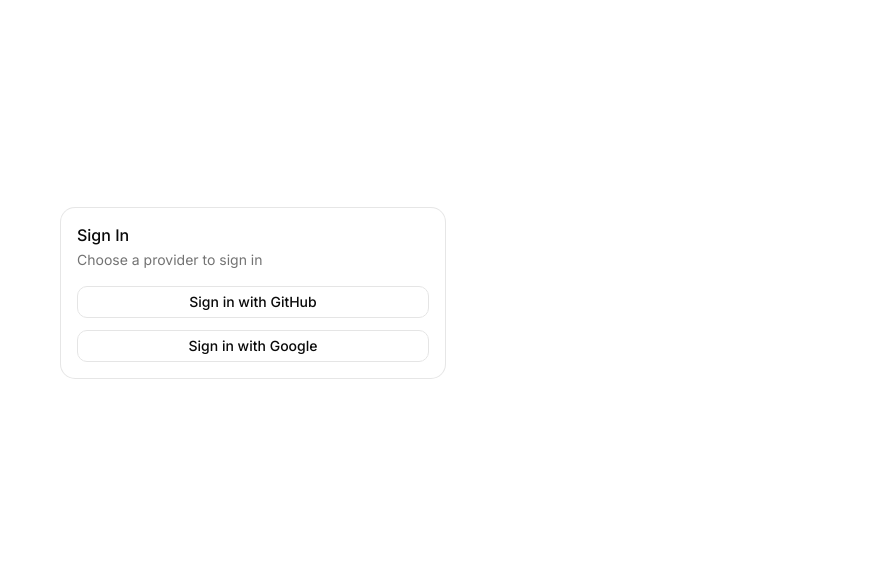
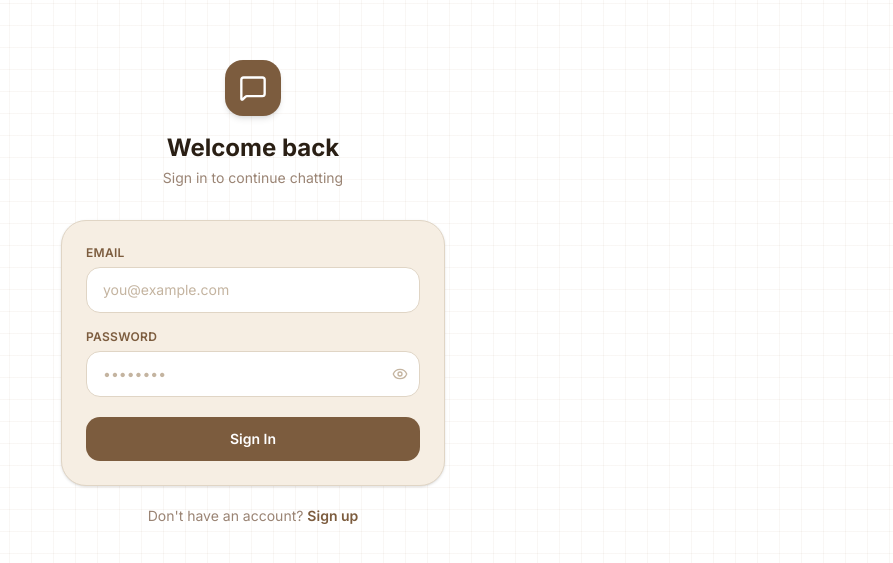
Before and after one commit to chaudhary-rishabh/websocket_mongo, a Next.js app in the folder websocket/: page /login in a window 1280 px wide. Shown: the part 107-670 px from the top of the page, without its empty margins (387-1280 px from the left). Built offline with nearby package versions, Linux system fonts and the light colour scheme; no server answers.

Commit message:
add nextAuth in frontend nextjs

```diff
--- /dev/null
+++ b/websocket/src/app/actions/auth.ts
@@ -0,0 +1,18 @@
+'use server'
+
+import { auth, signOut } from '@/lib/auth'
+
+export async function logoutAction() {
+  const session = await auth()
+  if (session?.accessToken) {
+    try {
+      await fetch(`${process.env.API_URL ?? 'http://localhost:4000'}/api/v1/auth/logout`, {
+        method: 'POST',
+        headers: { Authorization: `Bearer ${session.accessToken}` },
+      })
+    } catch {
+      // Backend logout failure is non-fatal — still clear local session
+    }
+  }
+  await signOut({ redirectTo: '/login' })
+}
--- a/websocket/src/app/layout.tsx
+++ b/websocket/src/app/layout.tsx
@@ -1,5 +1,6 @@
 import type { Metadata } from 'next'
 import { Geist, Inter } from 'next/font/google'
+import Providers from '@/components/ui/providers'
 import './globals.css'
 
 const geist = Geist({
@@ -23,7 +24,7 @@
   return (
     <html lang="en" className={`${geist.variable} ${inter.variable} h-full antialiased`}>
       <body className="h-full" style={{ fontFamily: 'var(--font-inter), sans-serif' }}>
-        {children}
+        <Providers>{children}</Providers>
       </body>
     </html>
   )
--- a/websocket/src/app/login/page.tsx
+++ b/websocket/src/app/login/page.tsx
@@ -1,38 +1,130 @@
-import { signIn } from "@/lib/auth";
-import { Button } from "@/components/ui/button";
-import { Card, CardContent, CardDescription, CardHeader, CardTitle } from "@/components/ui/card";
+'use client'
+
+import { useState } from 'react'
+import { useRouter } from 'next/navigation'
+import Link from 'next/link'
+import { signIn } from 'next-auth/react'
+import { MessageSquare, Eye, EyeOff, Loader2 } from 'lucide-react'
+import { cn } from '@/lib/utils'
 
 export default function LoginPage() {
+  const router = useRouter()
+  const [email, setEmail]       = useState('')
+  const [password, setPassword] = useState('')
+  const [showPw, setShowPw]     = useState(false)
+  const [loading, setLoading]   = useState(false)
+  const [error, setError]       = useState('')
+
+  const handleSubmit = async (e: React.FormEvent) => {
+    e.preventDefault()
+    if (!email || !password) { setError('Please fill in all fields.'); return }
+    setError('')
+    setLoading(true)
+    try {
+      const result = await signIn('credentials', {
+        email: email.trim().toLowerCase(),
+        password,
+        redirect: false,
+      })
+      if (result?.error) {
+        setError('Invalid email or password. Please try again.')
+      } else {
+        router.push('/chat')
+        router.refresh()
+      }
+    } finally {
+      setLoading(false)
+    }
+  }
+
   return (
-    <div className="flex min-h-screen items-center justify-center">
-      <Card className="w-full max-w-sm">
-        <CardHeader>
-          <CardTitle>Sign In</CardTitle>
-          <CardDescription>Choose a provider to sign in</CardDescription>
-        </CardHeader>
-        <CardContent className="flex flex-col gap-3">
-          <form
-            action={async () => {
-              "use server";
-              await signIn("github");
-            }}
-          >
-            <Button type="submit" className="w-full" variant="outline">
-              Sign in with GitHub
-            </Button>
+    <div className="min-h-screen bg-white bg-texture flex items-center justify-center p-4">
+      <div className="w-full max-w-sm">
+
+        {/* Brand */}
+        <div className="flex flex-col items-center mb-8">
+          <div className="w-14 h-14 rounded-2xl bg-[#7C5C3E] flex items-center justify-center shadow-md mb-4">
+            <MessageSquare className="w-7 h-7 text-white" />
+          </div>
+          <h1 className="text-2xl font-bold text-[#2A1F14]">Welcome back</h1>
+          <p className="text-sm text-[#9A8474] mt-1">Sign in to continue chatting</p>
+        </div>
+
+        {/* Card */}
+        <div className="bg-[#F6EEE3] rounded-[25px] border border-[#E0D5C5] p-6 shadow-sm">
+          <form onSubmit={handleSubmit} className="flex flex-col gap-4">
+
+            {/* Error */}
+            {error && (
+              <div className="bg-red-50 border border-red-200 text-red-600 text-sm px-4 py-3 rounded-xl">
+                {error}
+              </div>
+            )}
+
+            {/* Email */}
+            <div className="flex flex-col gap-1.5">
+              <label className="text-xs font-semibold text-[#7C5C3E] uppercase tracking-wide">
+                Email
+              </label>
+              <input
+                type="email"
+                value={email}
+                onChange={(e) => setEmail(e.target.value)}
+                placeholder="you@example.com"
+                autoComplete="email"
+                className="w-full bg-white border border-[#E0D5C5] rounded-xl px-4 py-3 text-sm text-[#2A1F14] placeholder:text-[#C4B4A0] outline-none focus:border-[#9B7653] focus:ring-2 focus:ring-[#9B7653]/20 transition-all duration-200"
+              />
+            </div>
+
+            {/* Password */}
+            <div className="flex flex-col gap-1.5">
+              <label className="text-xs font-semibold text-[#7C5C3E] uppercase tracking-wide">
+                Password
+              </label>
+              <div className="relative">
+                <input
+                  type={showPw ? 'text' : 'password'}
+                  value={password}
+                  onChange={(e) => setPassword(e.target.value)}
+                  placeholder="••••••••"
+                  autoComplete="current-password"
+                  className="w-full bg-white border border-[#E0D5C5] rounded-xl px-4 py-3 pr-11 text-sm text-[#2A1F14] placeholder:text-[#C4B4A0] outline-none focus:border-[#9B7653] focus:ring-2 focus:ring-[#9B7653]/20 transition-all duration-200"
+                />
+                <button
+                  type="button"
+                  onClick={() => setShowPw((v) => !v)}
+                  className="absolute right-3 top-1/2 -translate-y-1/2 text-[#C4B4A0] hover:text-[#9B7653] transition-colors"
+                >
+                  {showPw ? <EyeOff className="w-4 h-4" /> : <Eye className="w-4 h-4" />}
+                </button>
+              </div>
+            </div>
+
+            {/* Submit */}
+            <button
+              type="submit"
+              disabled={loading}
+              className={cn(
+                'w-full flex items-center justify-center gap-2 py-3 rounded-xl text-sm font-semibold text-white transition-all duration-200 mt-1',
+                loading
+                  ? 'bg-[#C4A882] cursor-not-allowed'
+                  : 'bg-[#7C5C3E] hover:bg-[#9B7653] active:scale-[0.98]',
+              )}
+            >
+              {loading && <Loader2 className="w-4 h-4 animate-spin" />}
+              {loading ? 'Signing in…' : 'Sign In'}
+            </button>
           </form>
-          <form
-            action={async () => {
-              "use server";
-              await signIn("google");
-            }}
-          >
-            <Button type="submit" className="w-full" variant="outline">
-              Sign in with Google
-            </Button>
-          </form>
-        </CardContent>
-      </Card>
+        </div>
+
+        {/* Footer */}
+        <p className="text-center text-sm text-[#9A8474] mt-5">
+          Don&apos;t have an account?{' '}
+          <Link href="/signup" className="font-semibold text-[#7C5C3E] hover:text-[#9B7653] transition-colors">
+            Sign up
+          </Link>
+        </p>
+      </div>
     </div>
-  );
+  )
 }
--- /dev/null
+++ b/websocket/src/components/ui/providers.tsx
@@ -0,0 +1,7 @@
+'use client'
+
+import { SessionProvider } from 'next-auth/react'
+
+export default function Providers({ children }: { children: React.ReactNode }) {
+  return <SessionProvider>{children}</SessionProvider>
+}
--- a/websocket/src/lib/auth.ts
+++ b/websocket/src/lib/auth.ts
@@ -1,25 +1,119 @@
-import NextAuth from "next-auth";
-import GitHub from "next-auth/providers/github";
-import Google from "next-auth/providers/google";
+import NextAuth, { type DefaultSession } from 'next-auth'
+import Credentials from 'next-auth/providers/credentials'
+
+/* ─── Type augmentation ──────────────────────────────────────────────── */
+declare module 'next-auth' {
+  interface Session {
+    user: {
+      id: string
+      username: string
+      displayName: string
+      avatar?: string
+      bio?: string
+      role: string
+    } & DefaultSession['user']
+    accessToken: string
+    refreshToken: string
+  }
+
+  interface User {
+    username: string
+    displayName: string
+    avatar?: string
+    bio?: string
+    role: string
+    accessToken: string
+    refreshToken: string
+  }
+}
+
+declare module 'next-auth/jwt' {
+  interface JWT {
+    accessToken: string
+    refreshToken: string
+    userId: string
+    username: string
+    displayName: string
+    avatar?: string
+    bio?: string
+    role: string
+  }
+}
+
+const API_URL = process.env.API_URL ?? 'http://localhost:4000'
 
 export const { handlers, signIn, signOut, auth } = NextAuth({
   providers: [
-    GitHub({
-      clientId: process.env.GITHUB_CLIENT_ID!,
-      clientSecret: process.env.GITHUB_CLIENT_SECRET!,
-    }),
-    Google({
-      clientId: process.env.GOOGLE_CLIENT_ID!,
-      clientSecret: process.env.GOOGLE_CLIENT_SECRET!,
+    Credentials({
+      credentials: {
+        email: { type: 'email' },
+        password: { type: 'password' },
+      },
+      async authorize(credentials) {
+        try {
+          const res = await fetch(`${API_URL}/api/v1/auth/login`, {
+            method: 'POST',
+            headers: { 'Content-Type': 'application/json' },
+            body: JSON.stringify({
+              email: credentials.email,
+              password: credentials.password,
+            }),
+          })
+          const json = await res.json()
+          if (!res.ok || !json.success) return null
+          const { user, accessToken, refreshToken } = json.data as {
+            user: {
+              _id: string; email: string; username: string
+              displayName: string; avatar?: string; bio?: string; role: string
+            }
+            accessToken: string
+            refreshToken: string
+          }
+          return {
+            id: user._id,
+            email: user.email,
+            username: user.username,
+            displayName: user.displayName,
+            avatar: user.avatar,
+            bio: user.bio,
+            role: user.role,
+            accessToken,
+            refreshToken,
+          }
+        } catch {
+          return null
+        }
+      },
     }),
   ],
+
   callbacks: {
+    jwt({ token, user }) {
+      if (user) {
+        token.accessToken = user.accessToken
+        token.refreshToken = user.refreshToken
+        token.userId = user.id!
+        token.username = user.username
+        token.displayName = user.displayName
+        token.avatar = user.avatar
+        token.bio = user.bio
+        token.role = user.role
+      }
+      return token
+    },
     session({ session, token }) {
-      if (token.sub) session.user.id = token.sub;
-      return session;
+      session.accessToken = token.accessToken
+      session.refreshToken = token.refreshToken
+      session.user.id = token.userId
+      session.user.username = token.username
+      session.user.displayName = token.displayName
+      session.user.avatar = token.avatar
+      session.user.bio = token.bio
+      session.user.role = token.role
+      return session
     },
   },
-  pages: {
-    signIn: "/login",
-  },
-});
+
+  pages: { signIn: '/login' },
+  session: { strategy: 'jwt' },
+})
--- /dev/null
+++ b/websocket/src/middleware.ts
@@ -0,0 +1,12 @@
+import { auth } from '@/lib/auth'
+import { NextResponse } from 'next/server'
+
+export default auth((req) => {
+  if (!req.auth) {
+    return NextResponse.redirect(new URL('/login', req.url))
+  }
+})
+
+export const config = {
+  matcher: ['/chat/:path*', '/profile'],
+}
```
Also changed, not shown: websocket/src/lib/api.ts (added, +28 -0 lines).
